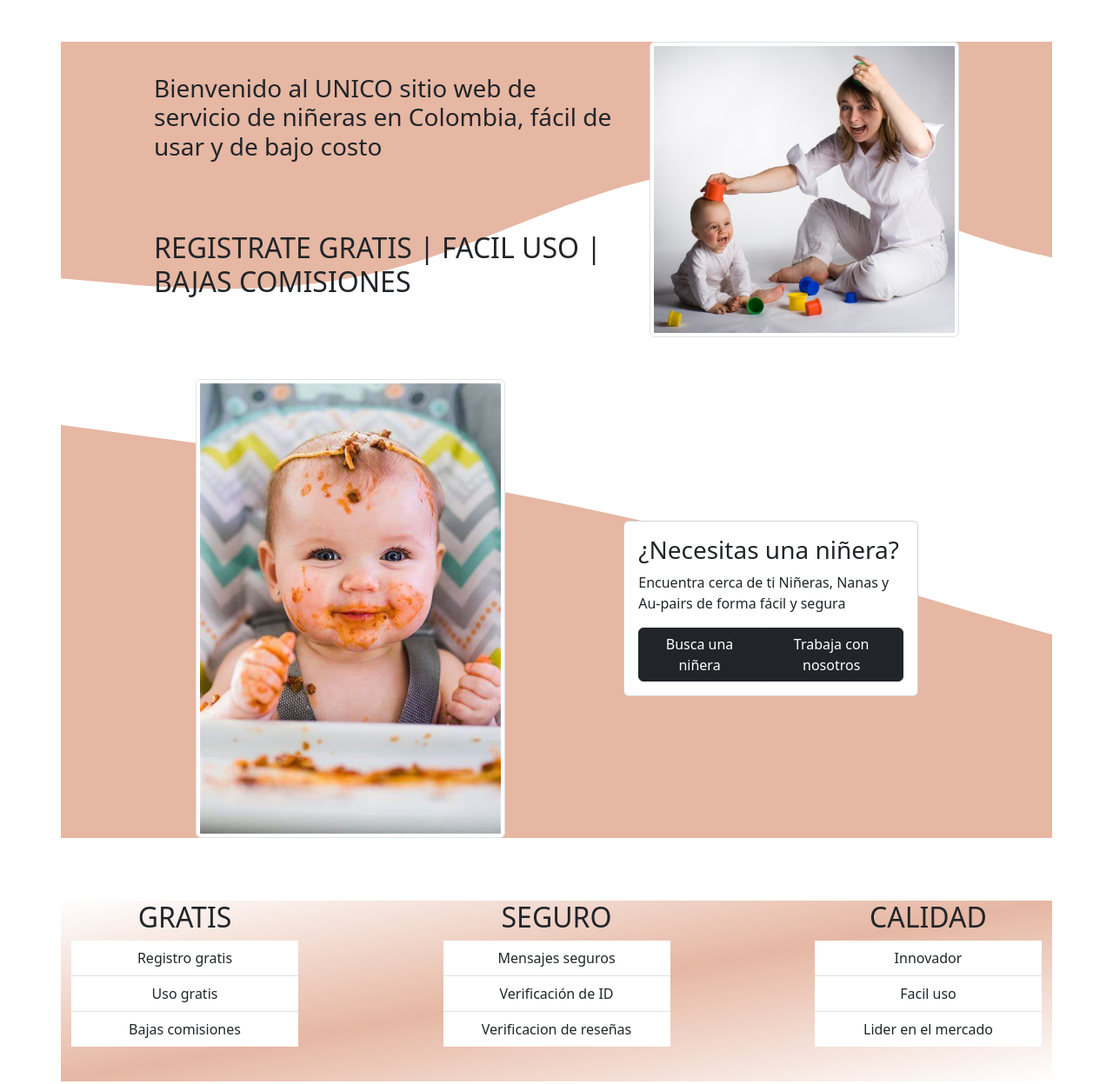
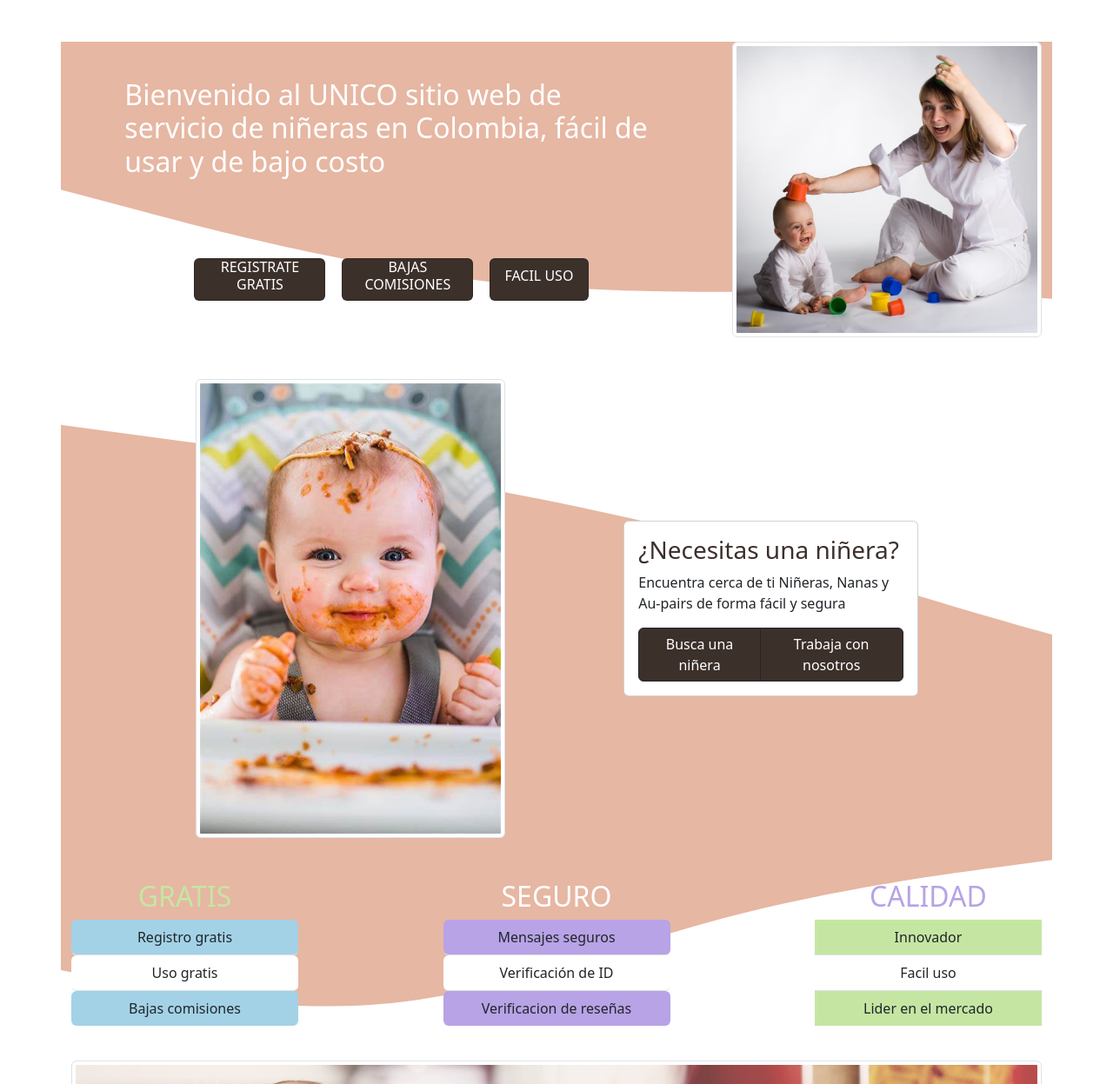
Before and after one commit to andresorozco1624/Actividad4_Adso, a plain HTML site: page index.html in a window 1280 px wide. Shown: the part 560-1807 px from the top of the page at 87% size. Drawn offline with nearby package versions, Linux system fonts and the light colour scheme.

Commit message:
Se agregan mas diseños

```diff
--- a/index.html
+++ b/index.html
@@ -15,7 +15,7 @@
 
 <body>
 
-    <header class="p-3 text-bg-dark">
+    <header class="p-3 text-bg" style="background:#a3d2e6;">
         <div class="container">
             <div class="d-flex flex-wrap align-items-center justify-content-center justify-content-lg-start">
                 <a href="/" class="d-flex align-items-center mb-2 mb-lg-0 text-white text-decoration-none">
@@ -23,7 +23,7 @@
                         viewBox="0 0 448 512"><!--! Font Awesome Free 6.4.2 by @fontawesome - https://fontawesome.com License - https://fontawesome.com/license (Commercial License) Copyright 2023 Fonticons, Inc. -->
                         <style>
                             svg {
-                                fill: #e6b7a3
+                                fill: white
                             }
                         </style>
                         <path
@@ -53,9 +53,9 @@
     <div class="container ">
         <div class="row align-items-center" style="height: 30em; background-image: url(Images/primera3.jpg);">
             <div class="col-7">
-                <div class="card text-bg-dark mb-3" style="max-width: 20rem; margin-left: 5em;">
+                <div class="card text-bg mb-3" style="max-width: 20rem; margin-left: 5em; background: #917367;">
                     <div class="card-header">
-                        <h3>Encuentra una niñera</h3>
+                        <h3 style="color: white;">Encuentra una niñera</h3>
                     </div>
                     <div class="input-group card-body">
                         <input type="text" class="form-control" name="searchTown" id="searchTown"
@@ -79,10 +79,26 @@
         </div>
         <br>
         <br>
-        <div class="row justify-content-center" style="background-image: url(Images/wave2.svg); background-size: cover;">
-            <div class="col-6 d-flex flex-wrap align-items-center">
-                <h3>Bienvenido al UNICO sitio web de servicio de niñeras en Colombia, fácil de usar y de bajo costo</h3>
-                <h2>REGISTRATE GRATIS | FACIL USO | BAJAS COMISIONES </h2>
+        <div class="row justify-content-center " style="background-image: url(Images/wave6.svg); background-size: cover;" >
+            <div class="col-8 d-flex flex-wrap align-items-center justify-content-center ">
+                <div class="col-10">
+                    <div class="title">
+                        <h2 style="color: #ffff;">Bienvenido al UNICO sitio web de servicio de niñeras en Colombia, fácil de usar y de bajo costo</h2>
+                    </div>
+
+                </div>
+                <div class="row text-center justify-content-between ">
+                    <div class="card col-4 " style="background-color: #3c302b;">
+                        <h6 style="color: white;">REGISTRATE GRATIS</h6>
+                    </div>
+                    <div class="card col-4" style="background-color: #3c302b;">
+                        <h6 style="color: white;">BAJAS COMISIONES</h6>
+                    </div>
+                    <div class="card col-3 justify-content-center" style="background-color: #3c302b;">
+                        <h6 style="color: white;">FACIL USO</h6>
+                    </div>
+                </div>
+
             </div>
             <div class="col-4">
                 <img src="Images/OIP.jpeg" class="img-fluid img-thumbnail" alt="" srcset="">
@@ -101,13 +117,13 @@
                         <div class="card-body">
 
 
-                            <h3 class="card-title">¿Necesitas una niñera?</h3>
+                            <h3 class="card-title" style="color: #3c302b;">¿Necesitas una niñera?</h3>
                             <p class="text">Encuentra cerca de ti
                                 Niñeras, Nanas y Au-pairs
                             de forma fácil y segura</p>
                             <div class="btn-group" role="group">
-                                <a href="#" class="btn btn-dark">Busca una niñera</a>
-                                <a href="#" class="btn btn-dark">Trabaja con nosotros</a>
+                                <a href="#" class="btn btn-dark" style="background: #3c302b;">Busca una niñera</a>
+                                <a href="#" class="btn btn-dark" style="background: #3c302b;">Trabaja con nosotros</a>
                             </div>
 
                         </div>
@@ -119,35 +135,33 @@
                 </div>
             </div>
         </div>
-            <br>
-            <br>
-            <br>
 
-            <div class="row justify-content-between text-center"
-                style="background:  linear-gradient(to bottom right,white,#e6b7a3,white); height: 13em;">
+
+            <div class="row py-5 justify-content-between text-center"
+                style="background-image: url(Images/wavelist.svg);background-size: cover; height: 13em;">
                 <div class="col-3">
-                    <h2>GRATIS</h2>
-                    <ul class="list-group list-group-flush">
-                        <li class="list-group-item">Registro gratis</li>
-                        <li class="list-group-item">Uso gratis</li>
-                        <li class="list-group-item">Bajas comisiones</li>
+                    <h2 class="" style="color: #c5e6a3;">GRATIS</h2>
+                    <ul class="list-group list-group-flush " >
+                        <li class="list-group-item rounded" style="background-color: #a3d2e6; ;">Registro gratis</li>
+                        <li class="list-group-item rounded" >Uso gratis</li>
+                        <li class="list-group-item rounded" style="background-color: #a3d2e6; color: ;">Bajas comisiones</li>
 
                     </ul>
                 </div>
                 <div class="col-3">
-                    <h2>SEGURO</h2>
-                    <ul class="list-group list-group-flush">
-                        <li class="list-group-item">Mensajes seguros</li>
-                        <li class="list-group-item">Verificación de ID</li>
-                        <li class="list-group-item">Verificacion de reseñas</li>
+                    <h2 style="color:#FFFF;" >SEGURO</h2>
+                    <ul class="list-group list-group-flush " >
+                        <li class="list-group-item rounded" style="background-color: #b7a3e6;">Mensajes seguros</li>
+                        <li class="list-group-item rounded" >Verificación de ID</li>
+                        <li class="list-group-item rounded" style="background-color: #b7a3e6;">Verificacion de reseñas</li>
                     </ul>
                 </div>
                 <div class="col-3">
-                    <h2>CALIDAD</h2>
+                    <h2 style="color: #b7a3e6;">CALIDAD</h2>
                     <ul class="list-group list-group-flush">
-                        <li class="list-group-item">Innovador</li>
+                        <li class="list-group-item" style="background: #c5e6a3;">Innovador</li>
                         <li class="list-group-item">Facil uso</li>
-                        <li class="list-group-item">Lider en el mercado</li>
+                        <li class="list-group-item" style="background: #c5e6a3;">Lider en el mercado</li>
                     </ul>
                 </div>
             </div>
@@ -198,7 +212,7 @@
         </div>
 
 
-        <footer class="d-flex flex-wrap justify-content-between align-items-center py-3 my-4 border-top">
+        <footer class="d-flex flex-wrap justify-content-between align-items-center py-3 my-4 border-top" style="background:#a3d2e6;">
             <div class="col-md-4 d-flex align-items-center">
                 <a href="/" class="mb-3 me-2 mb-md-0 text-body-secondary text-decoration-none lh-1">
                     <svg class="bi" width="30" height="24">
```
Also changed, not shown: Images/page-turner.svg (added), Images/polka-dots.svg (added), Images/slanted-gradient.svg (added), Images/varying-stripes.svg (added), Images/wave4.svg (added), Images/wave5.svg (added), Images/wave6.svg (added), Images/wavelist.svg (added).
